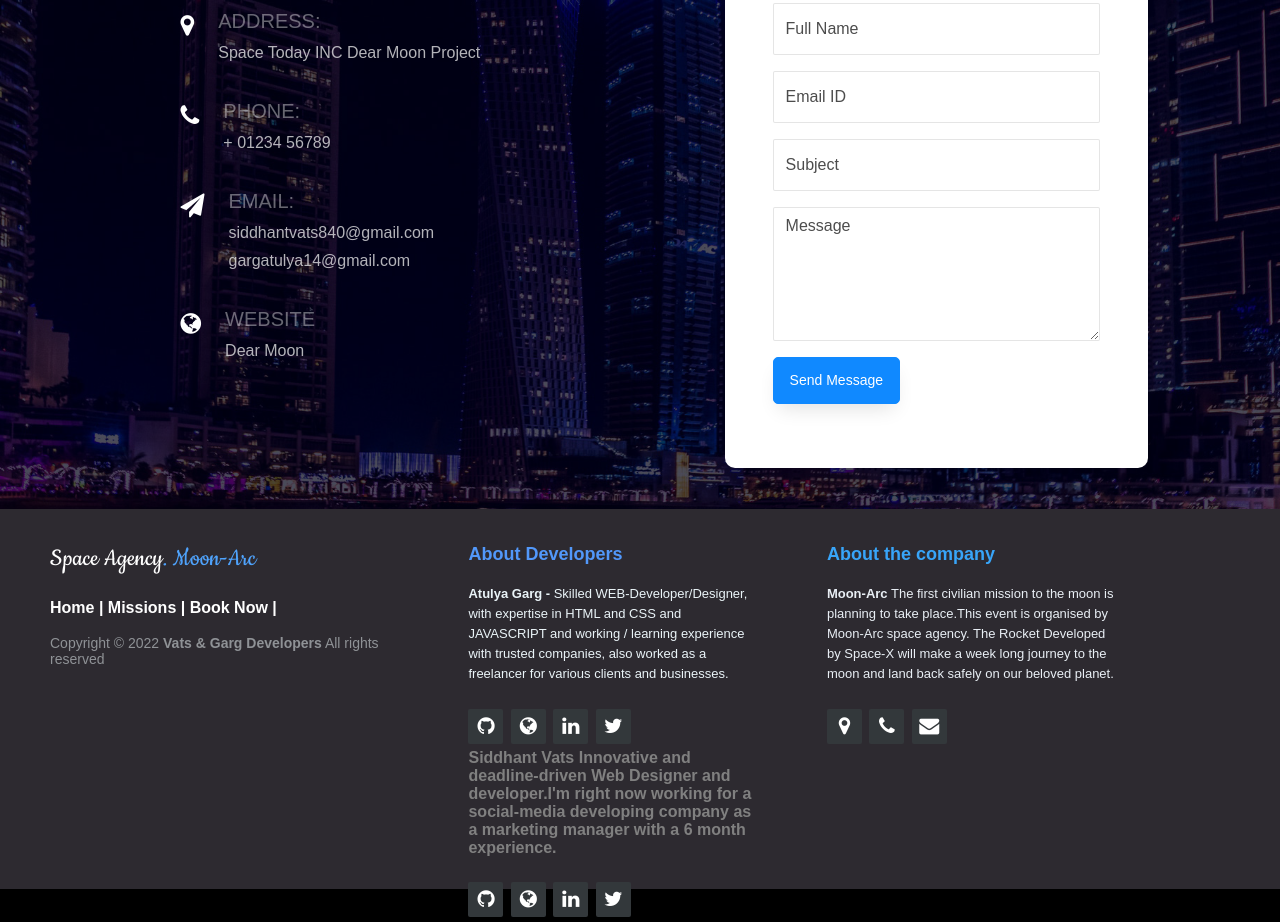
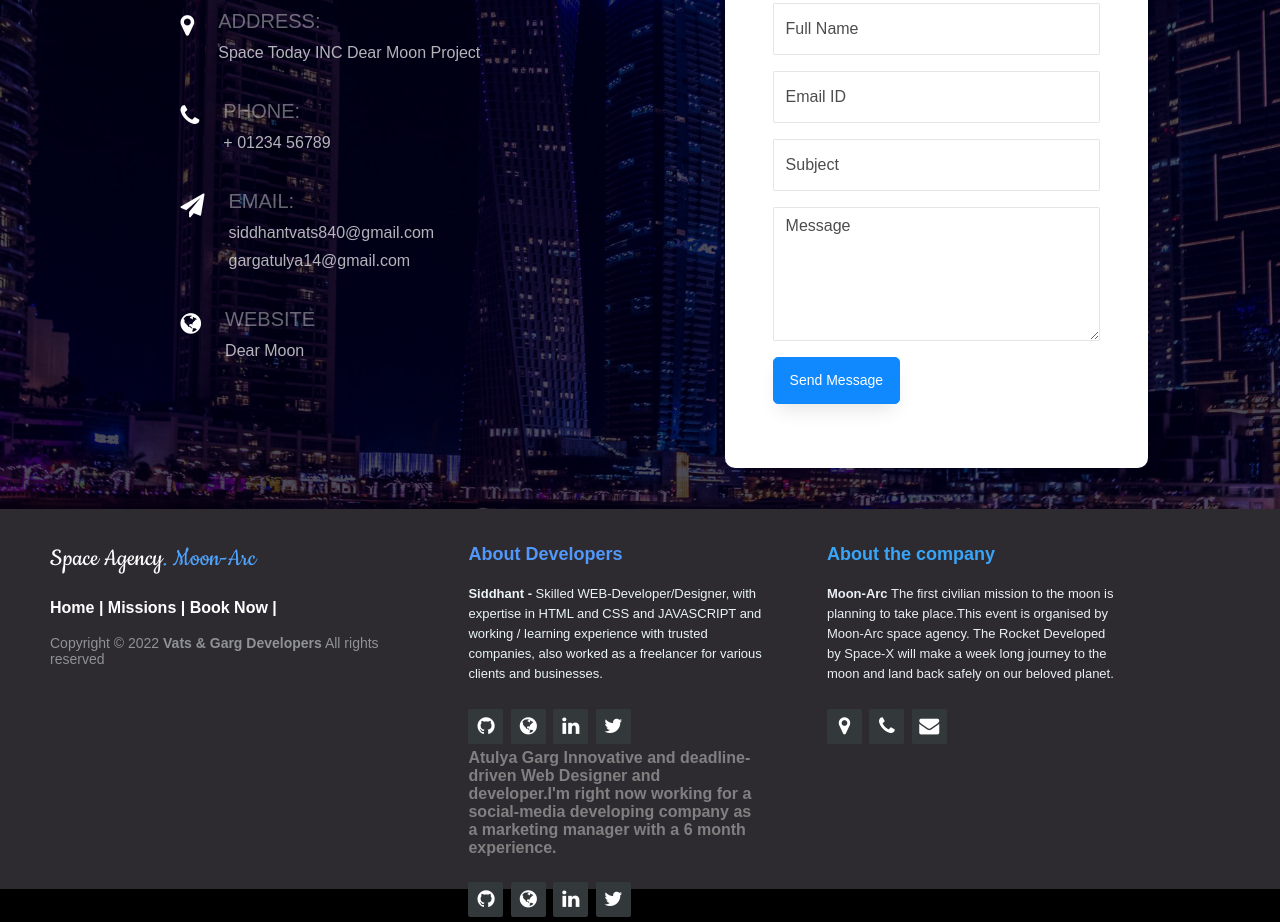
Before and after one commit to siddhantvats09/Moon-Arc, a plain HTML site: page contact.html in a window 1280 px wide. Shown: the part 321-1243 px from the top of the page. Drawn offline with Linux system fonts and the light colour scheme.

Commit message:
first edit

```diff
--- a/contact.html
+++ b/contact.html
@@ -143,7 +143,7 @@
         <div class="footer-center">
             <p class="footer-developers-about">
                 <span>About Developers</span>
-                <strong>Atulya Garg -</strong> Skilled WEB-Developer/Designer, with expertise in HTML and CSS and JAVASCRIPT and working / learning experience with trusted companies, also worked as a freelancer for various clients and businesses.<br>
+                <strong>Siddhant -</strong> Skilled WEB-Developer/Designer, with expertise in HTML and CSS and JAVASCRIPT and working / learning experience with trusted companies, also worked as a freelancer for various clients and businesses.<br>
 			</p>
 				<div class="footer-icons">
 					<a href="https://github.com/garg-atulya" target="_blank"><i class="fa fa-github"></i></a>
@@ -155,7 +155,7 @@
 
 				</div>
 				<p id="sidd" class="footer-developers-about"></p>
-                <strong>Siddhant Vats </strong>Innovative and deadline-driven Web Designer and developer.I'm right now working for a social-media developing company as a marketing manager with a 6 month experience.<br>
+                <strong>Atulya Garg </strong>Innovative and deadline-driven Web Designer and developer.I'm right now working for a social-media developing company as a marketing manager with a 6 month experience.<br>
 
             </p>
             <div class="footer-icons">
```
